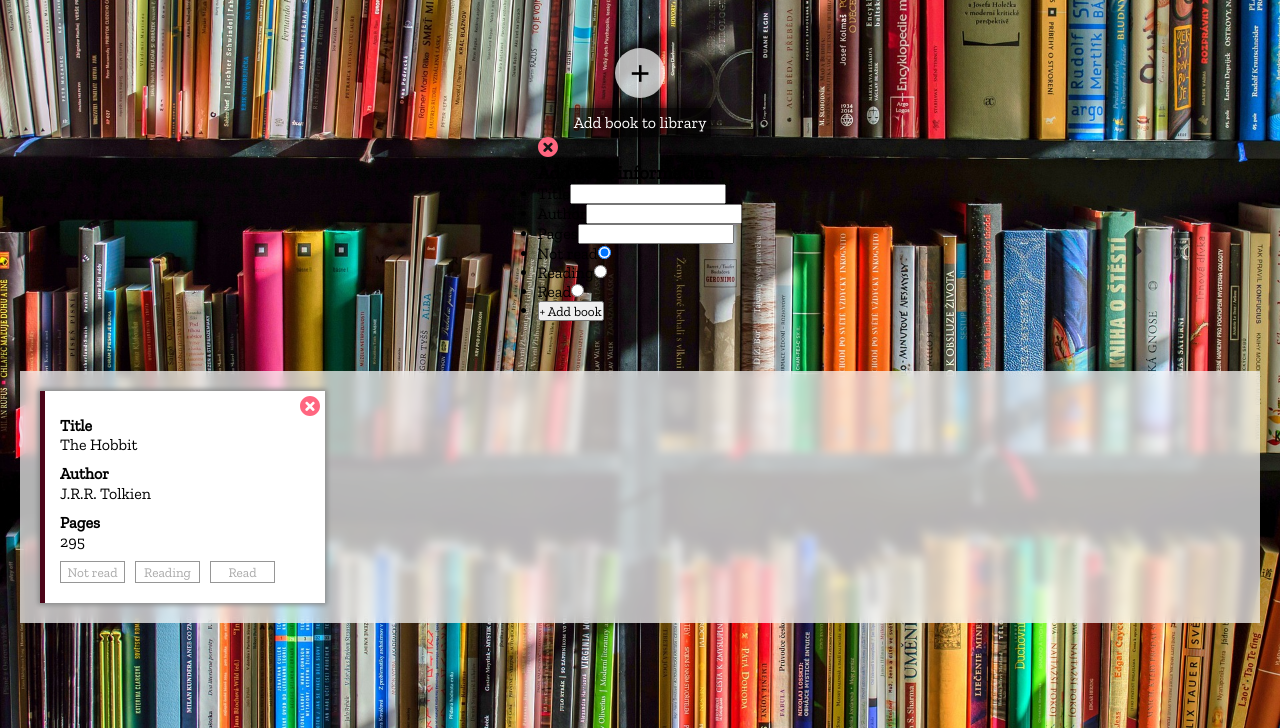
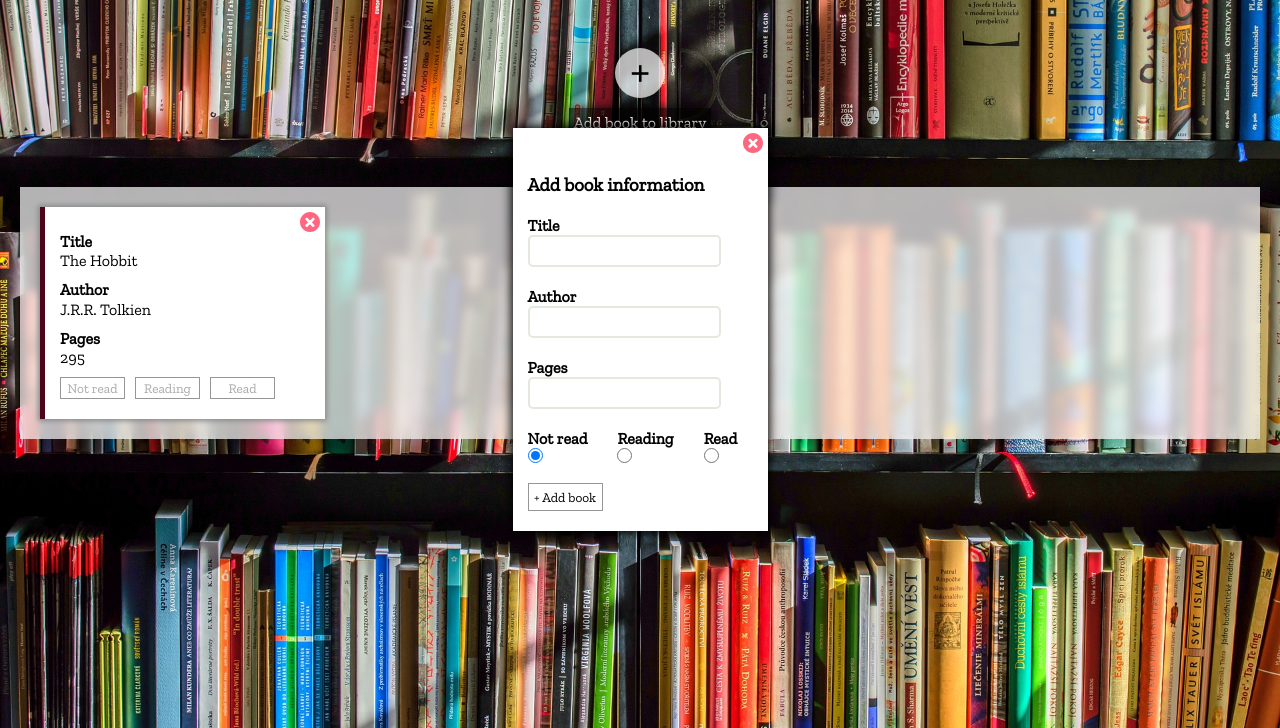
Before and after one commit to rasmushaislund/TOP-library, a plain HTML site: page index.html in a window 1280 px wide. Shown: the part 72-800 px from the top of the page. Drawn offline with nearby package versions, Linux system fonts and the light colour scheme.

Commit message:
Style modal for adding new book

```diff
--- a/styles.css
+++ b/styles.css
@@ -102,6 +102,60 @@ main {
   margin-top: 50px;
 }
 
+.modal {
+  /* visibility: hidden; */
+  min-width: 255px;
+  height: fit-content;
+  padding: 5px 5px 20px 15px;
+  display: grid;
+  grid-template-rows: fit-content 1fr;
+  gap: 20px;
+  background-color: rgba(255, 255, 255, 1);
+  z-index: 1;
+  box-shadow: 0 0 10px 2px rgb(0, 0, 0);
+  position: fixed;
+  top: 25%;
+}
+
+li {
+  list-style-type: none;
+  font-weight: 700;
+}
+
+input {
+  margin-bottom: 20px;
+}
+
+input,
+label {
+  display: block;
+}
+
+input[type='text'],
+input[type='number'] {
+  appearance: none;
+  padding: 5px 10px;
+  /* min-width: 200px; */
+  font-size: 0.9rem;
+  /* margin-bottom: 0px; */
+  border-radius: 5px;
+  border: 2px solid rgb(228, 233, 224);
+}
+
+.book-status-container {
+  display: flex;
+  column-gap: 30px;
+  justify-content: flex-start;
+}
+
+input[type='radio'] {
+  /* appearance: none; */
+  border: 2px solid rgb(228, 233, 224);
+  height: 15px;
+  width: 15px;
+  border-radius: 50px;
+}
+
 .bookshelf {
   width: 100%;
   height: fit-content;
@@ -159,7 +213,8 @@ main {
   column-gap: 10px;
 }
 
-.book-status-btn {
+.book-status-btn,
+.add-book-modal-btn {
   padding: 2px 5px;
   width: 65px;
   background-color: rgba(255, 255, 255, 1);
@@ -168,7 +223,14 @@ main {
   cursor: pointer;
 }
 
-.book-status-btn:hover {
+.add-book-modal-btn {
+  width: 75px;
+  color: rgba(0, 0, 0, 1);
+  padding: 5px 5px;
+}
+
+.book-status-btn:hover,
+.add-book-modal-btn:hover {
   border: 1px solid rgba(0, 0, 0, 1);
   color: rgba(0, 0, 0, 1);
 }
```
